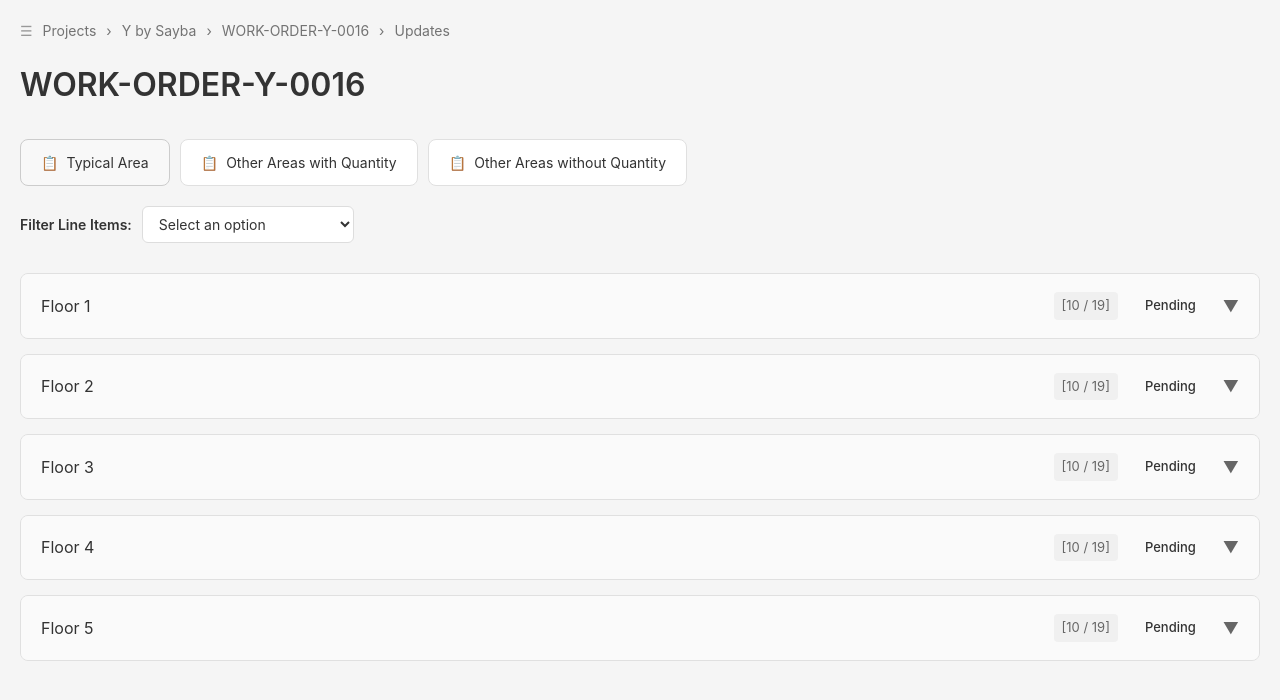
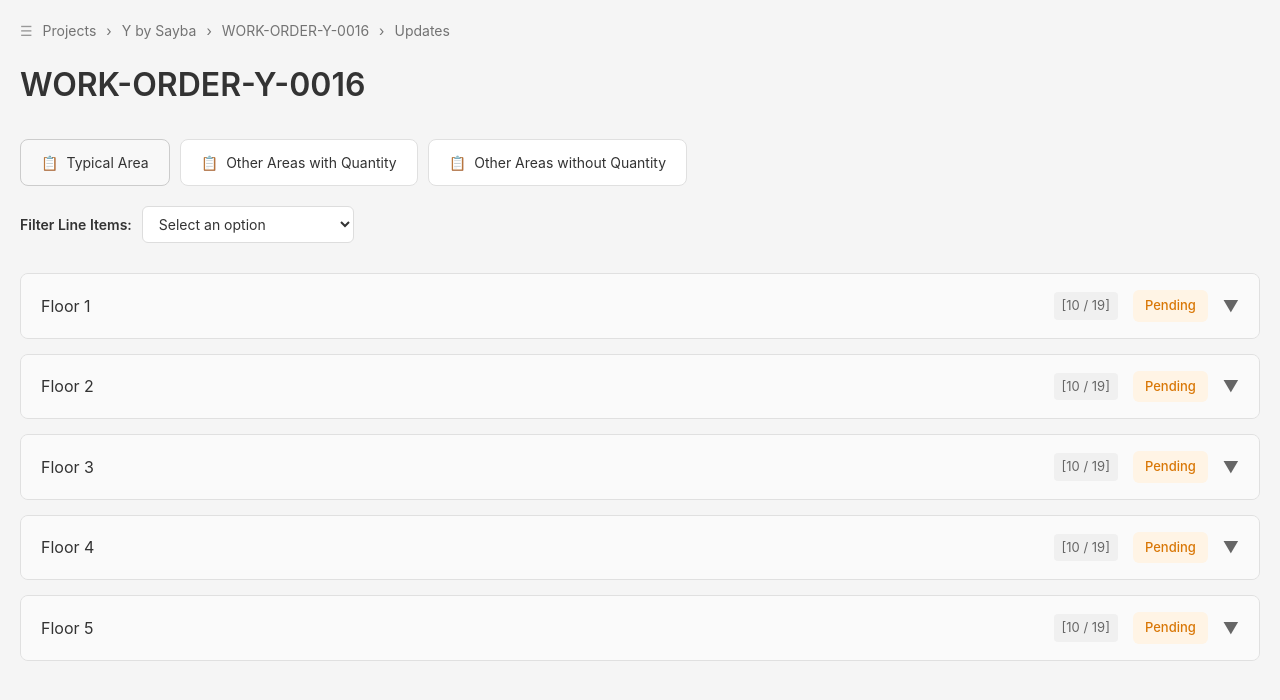
Before and after one commit to AnsariAffan007/construction-progress-tracker, a React (Vite) app: page / in a window 1280 px wide. Shown: the top 700 px of the page. Built offline with nearby package versions, Linux system fonts and the light colour scheme.

Commit message:
status badge, line items mapping

```diff
--- a/src/components/common/progress-detail-head/index.tsx
+++ b/src/components/common/progress-detail-head/index.tsx
@@ -31,7 +31,7 @@ const ProgressDetailHead = ({
         <span className="progress-number">
           [10 / 19]
         </span>
-        <span className="progress-status-badge">
+        <span className={`progress-status-badge ${itemStatus ? "completed" : "pending"}`}>
           {itemStatus ? "Completed" : "Pending"}
         </span>
         <span className='chevron'>
--- a/src/components/common/progress-detail-head/styles.css
+++ b/src/components/common/progress-detail-head/styles.css
@@ -73,6 +73,16 @@
   font-weight: 500;
 }
 
+.progress-status-badge.completed {
+  background: #d1fae5;
+  color: #059669;
+}
+
+.progress-status-badge.pending {
+  background: #fff4e5;
+  color: #d97706;
+}
+
 /* --- */
 .progress-detail>.progress-info>.chevron {
   transition: transform 0.3s;
--- a/src/sections/section-cards/area/index.tsx
+++ b/src/sections/section-cards/area/index.tsx
@@ -1,7 +1,21 @@
 import ProgressDetailHead from "@/components/common/progress-detail-head"
 import "./styles.css"
+import type { LineItem } from "@/types"
+import { useEffect, useState } from "react"
 
-const AreaCard = ({ name, status, expanded, handleClick }: { name: string, status: boolean, expanded: boolean, handleClick: () => void }) => {
+interface AreaCard {
+  name: string,
+  status: boolean,
+  expanded: boolean,
+  handleClick: () => void,
+  lineItems: LineItem[]
+}
+
+const AreaCard = ({ name, status, expanded, handleClick, lineItems }: AreaCard) => {
+
+  const [lineItemsState, setLineItemsState] = useState(lineItems)
+  useEffect(() => setLineItemsState(lineItems), [lineItems])
+
   return (
     <div className="area-card">
       <ProgressDetailHead handleClick={() => handleClick()} section='area' itemName={name} itemStatus={status} />
@@ -18,15 +32,20 @@ const AreaCard = ({ name, status, expanded, handleClick }: { name: string, statu
           </thead>
           <tbody>
 
-            <tr className="completed">
+            {lineItemsState.map((lineItem, lineItemIndex) => (
+              <tr key={lineItemIndex} className={`${lineItem.status && "completed opacity-60"}`}>
                 <td className="checkbox-col">
                   <span className="checkmark">✓</span>
                 </td>
-              <td><span className="checkmark">✓</span>LIT-02 (lit)</td>
-              <td>2</td>
+                <td>
+                  {lineItem.status && <span className="checkmark">✓</span>}
+                  {lineItem.name}
+                </td>
+                <td>{lineItem.planned_quantity}</td>
                 <td>-</td>
                 <td><span className="eye-icon">👁</span></td>
               </tr>
+            ))}
 
             <tr className="">
               <td className="checkbox-col">
--- a/src/sections/section-cards/flat/index.tsx
+++ b/src/sections/section-cards/flat/index.tsx
@@ -3,6 +3,7 @@ import AreaCard from "../area"
 import "./styles.css"
 import type { AreaProgress } from "@/types"
 import { useCallback, useEffect, useState } from "react"
+import { LINE_ITEMS_DUMMY } from "@/data"
 
 interface FlatCard {
   flatNumber: number,
@@ -34,6 +35,7 @@ const FlatCard = ({ flatNumber, bhkCount, expanded, handleClick, areas }: FlatCa
             status={area.status}
             expanded={area.expanded || false}
             handleClick={() => toggleAreaExpansion(area.id)}
+            lineItems={LINE_ITEMS_DUMMY.filter(lineItem => lineItem.area_id === area.id)}
           />
         ))}
       </div>
```
Lines whose indentation alone changed are shown as unchanged.
